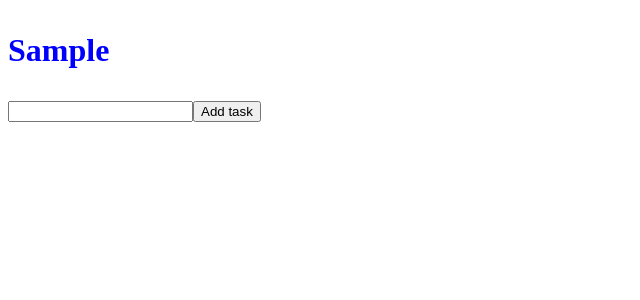
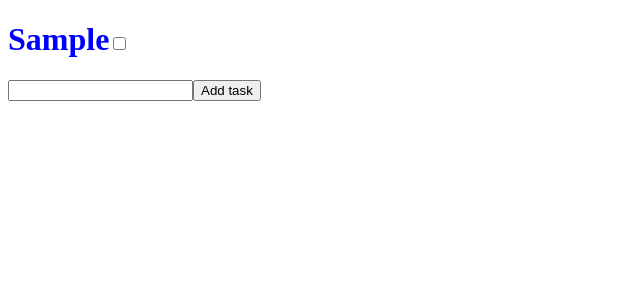
Before and after one commit to verekia/redux-todo, a Next.js app: page / in a window 1280 px wide. Both pictures are taken after typing "Sample" into the empty fields and a click on the button "Add task". Shown: the top 300 px of the page, without its empty margins (0-640 px from the left). Built offline with nearby package versions, Linux system fonts and the light colour scheme.

Commit message:
function

```diff
--- a/pages/index.js
+++ b/pages/index.js
@@ -5,14 +5,28 @@ import { useSelector, useDispatch } from 'react-redux'
 import { add, decrement, increment } from '../lib/redux'
 
 const IndexPage = () => {
+  const [todo, setTodo] = useState('')
   const [todos, setTodos] = useState([])
   const [inputValue, setInputValue] = useState('')
+  // const [inputInd, setInputInd] = useState('')
+
   const dispatch = useDispatch()
 
   const handleSubmit = e => {
     e.preventDefault()
-    setTodos([...todos, { id: Math.random(), content: inputValue, done: false }])
+    let id = Math.random()
+    console.log(id)
+    setTodos([...todos, { id, content: inputValue, done: false }])
     setInputValue('')
+  }
+
+  const toggleTodo = t => {
+    let newTodos = todos
+    newTodos = newTodos.map(todo => {
+      if (todo.id === t) return { ...todo, done: !todo.done }
+      return todo
+    })
+    setTodos(newTodos)
   }
 
   return (
@@ -21,8 +35,13 @@ const IndexPage = () => {
         <div>
           {
             todos.length > 0 ?
-              todos.map((t) => (
-                <p>{t.content}</p>
+              todos.map(t => (
+                <div key={t.id}>
+                  <label className="container">{t.content}
+                    <input type="checkbox" onChange={() => toggleTodo(t.id)} checked={t.done ? true : false} />
+                    <span className="checkmark"></span>
+                  </label>
+                </div>
               )) :
               <p>"No tasks"</p>
           }
```
